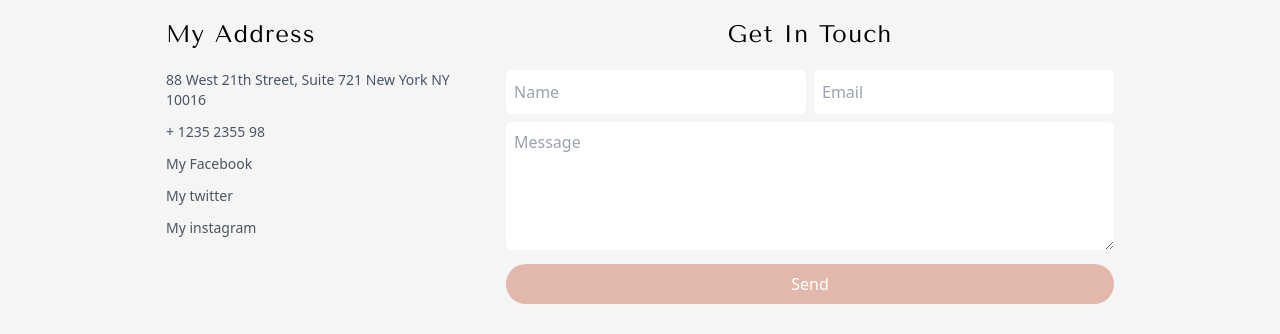
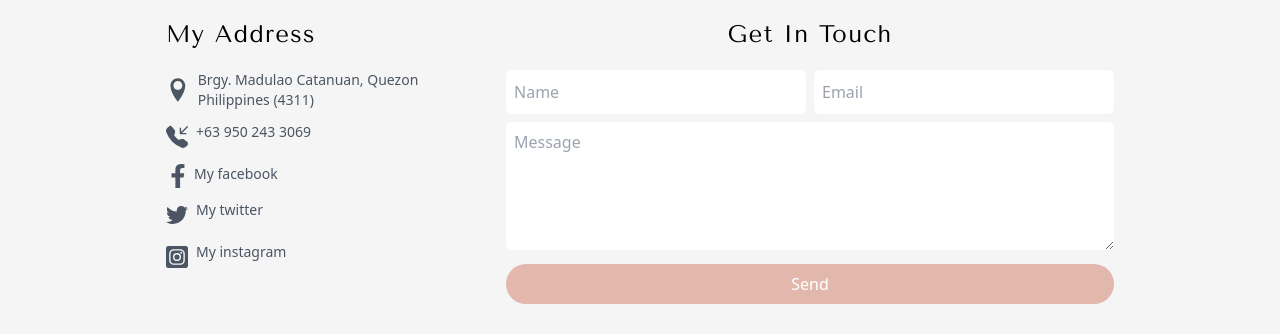
Before and after one commit to Rej327/cly-blog, a React (Create React App) app in the folder client/: page /contact-me in a window 1280 px wide. Shown: the part 694-1028 px from the top of the page. Built offline with nearby package versions, Linux system fonts and the light colour scheme; no server answers; the HTML template or start-up script is replaced by a standard one.

Commit message:
Add icon and link function

```diff
--- a/client/src/components/ContactMe.js
+++ b/client/src/components/ContactMe.js
@@ -1,5 +1,10 @@
 import React, { useRef } from "react";
 import emailjs from "emailjs-com";
+import { ImLocation } from "react-icons/im";
+import { BsFillTelephoneInboundFill } from "react-icons/bs";
+import { FaFacebookF } from "react-icons/fa";
+import { FaTwitter } from "react-icons/fa";
+import { FaInstagramSquare } from "react-icons/fa";
 
 const ContactMe = () => {
   const form = useRef();
@@ -31,12 +36,39 @@ const ContactMe = () => {
       <div className="max-w-[320px]">
         <h1 className="font-tenor text-2xl py-5 tracking-wider">My Address</h1>
         <p className="text-gray-600 pb-3 flex text-sm">
-          88 West 21th Street, Suite 721 New York NY 10016
+          <ImLocation className="text-4xl my-auto pr-2" />
+          Brgy. Madulao Catanuan, Quezon Philippines (4311)
         </p>
-        <p className="text-gray-600 pb-3 flex text-sm">+ 1235 2355 98</p>
-        <p className="text-gray-600 pb-3 flex text-sm">My Facebook</p>
-        <p className="text-gray-600 pb-3 flex text-sm">My twitter</p>
-        <p className="text-gray-600 pb-3 flex text-sm">My instagram</p>
+        <p className="text-gray-600 pb-3 flex text-sm">
+          <BsFillTelephoneInboundFill className="text-3xl my-auto pr-2" />
+          <a href="tel:09502433069">+63 950 243 3069</a>
+        </p>
+        <p className="text-gray-600 pb-3 flex text-sm">
+          <FaFacebookF className="text-2xl my-auto pr-2 ml-1" />
+          <a
+            href="https://www.facebook.com/carolyn.ollarte.98"
+            target="_blank"
+            rel="noreferrer"
+          >
+            My facebook{" "}
+          </a>
+        </p>
+        <p className="text-gray-600 pb-3 flex text-sm">
+          <FaTwitter className="text-3xl my-auto pr-2" />
+          <a href="https://twitter.com/clryyy" target="_blank" rel="noreferrer">
+            My twitter
+          </a>
+        </p>
+        <p className="text-gray-600 pb-3 flex text-sm">
+          <FaInstagramSquare className="text-3xl my-auto pr-2" />
+          <a
+            href="https://www.instagram.com/clyrxsm/"
+            target="_blank"
+            rel="noreferrer"
+          >
+            My instagram
+          </a>
+        </p>
       </div>
       <div className="h-auto w-auto ml-5 ">
         <h1 className="font-tenor text-center text-2xl py-5 tracking-wider">
```
